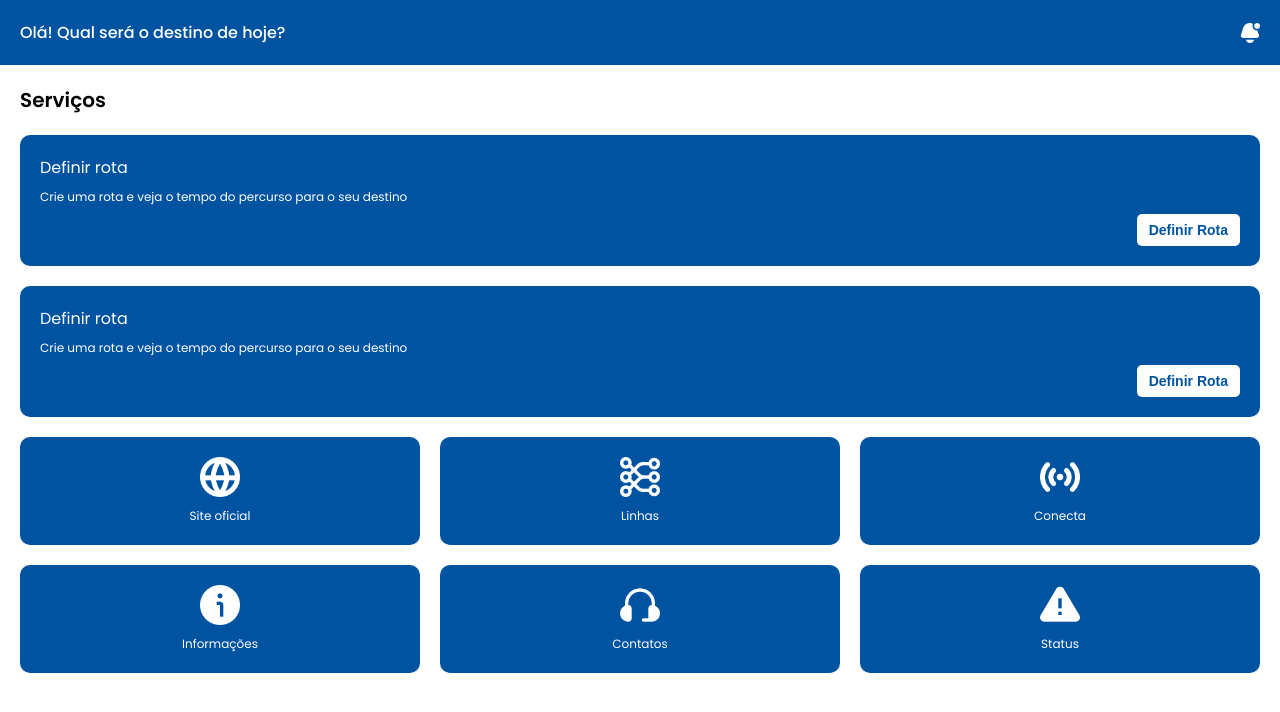
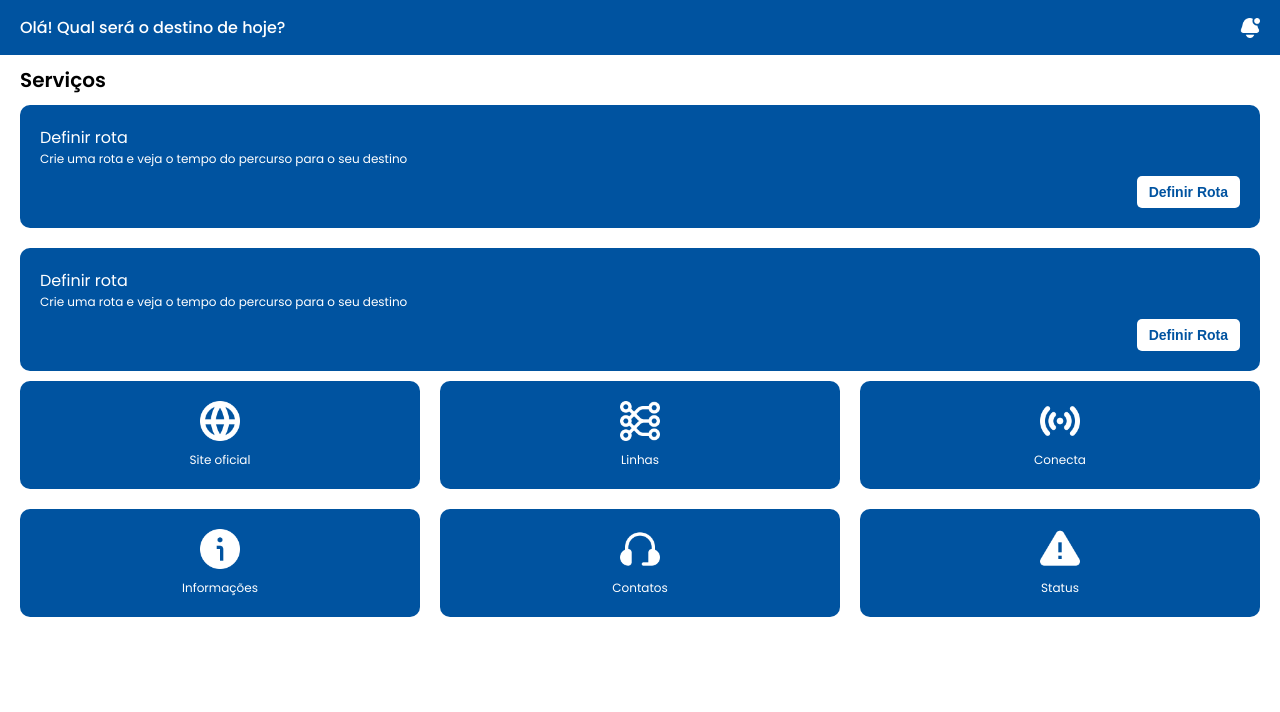
Before and after one commit to iemaneul/metro-sp, a plain HTML site: page index.html in a window 1280 px wide. Drawn offline with Linux system fonts and the light colour scheme; a script that the page names is missing.

Commit message:
new adjusts

```diff
--- a/css/style.css
+++ b/css/style.css
@@ -20,7 +20,7 @@ a {
 #header {
     background-color: #0053A0;
     color: #FFFFFF;
-    padding: 20px;
+    padding: 15px 20px;
 }
 
 #header .navbar {
@@ -67,8 +67,8 @@ a {
 #infos {
     display: flex;
     flex-direction: column;
-    padding: 20px;
-    gap: 20px;
+    padding: 10px 20px;
+    gap: 10px;
 }
 
 #infos .service-title p {
@@ -96,7 +96,7 @@ a {
 
 #infos .main-services > div p.description {
     font-size: 12px;
-    margin: 8px 0px;
+    margin: 0px 0px 8px;
 }
 
 #infos .main-services > div button {
```
